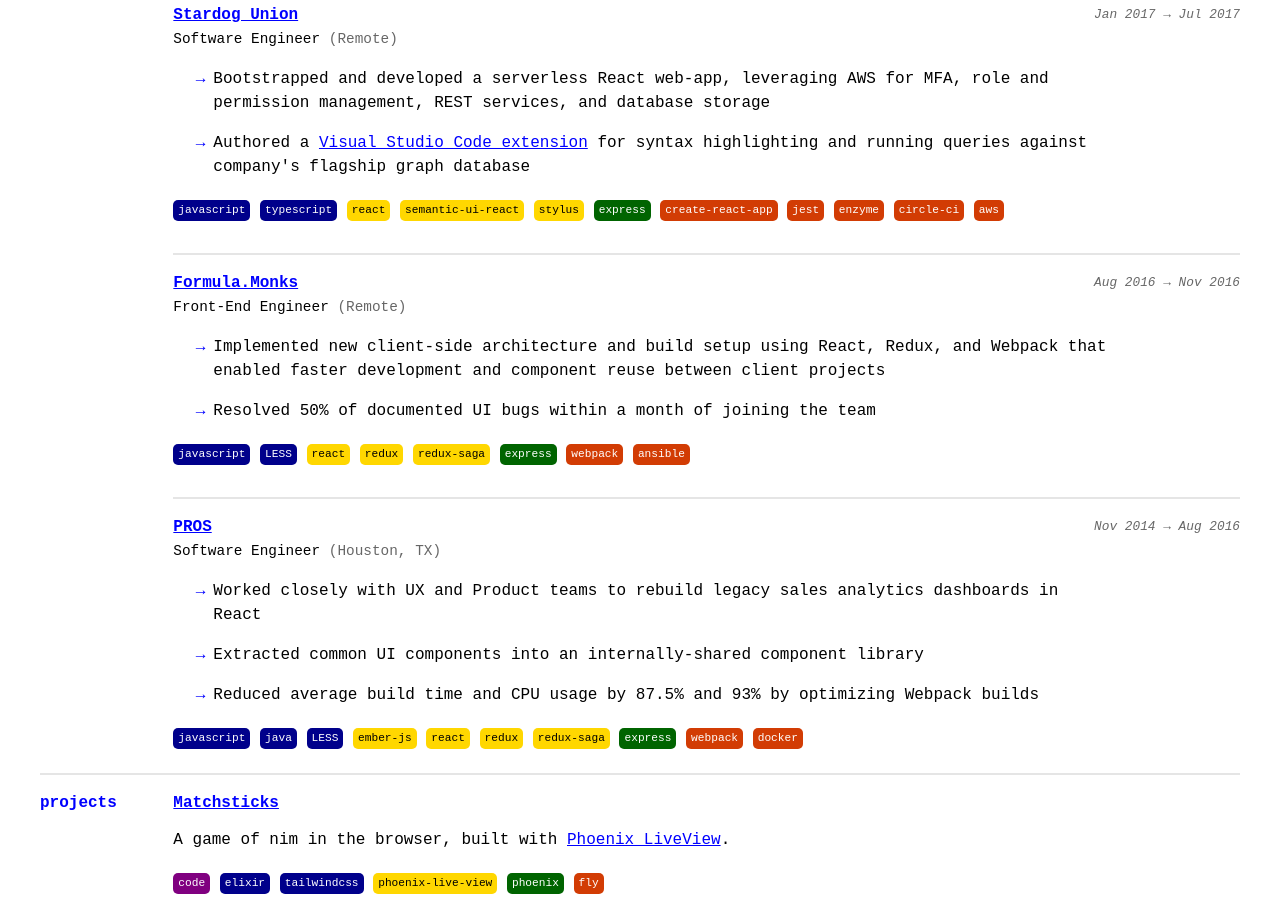
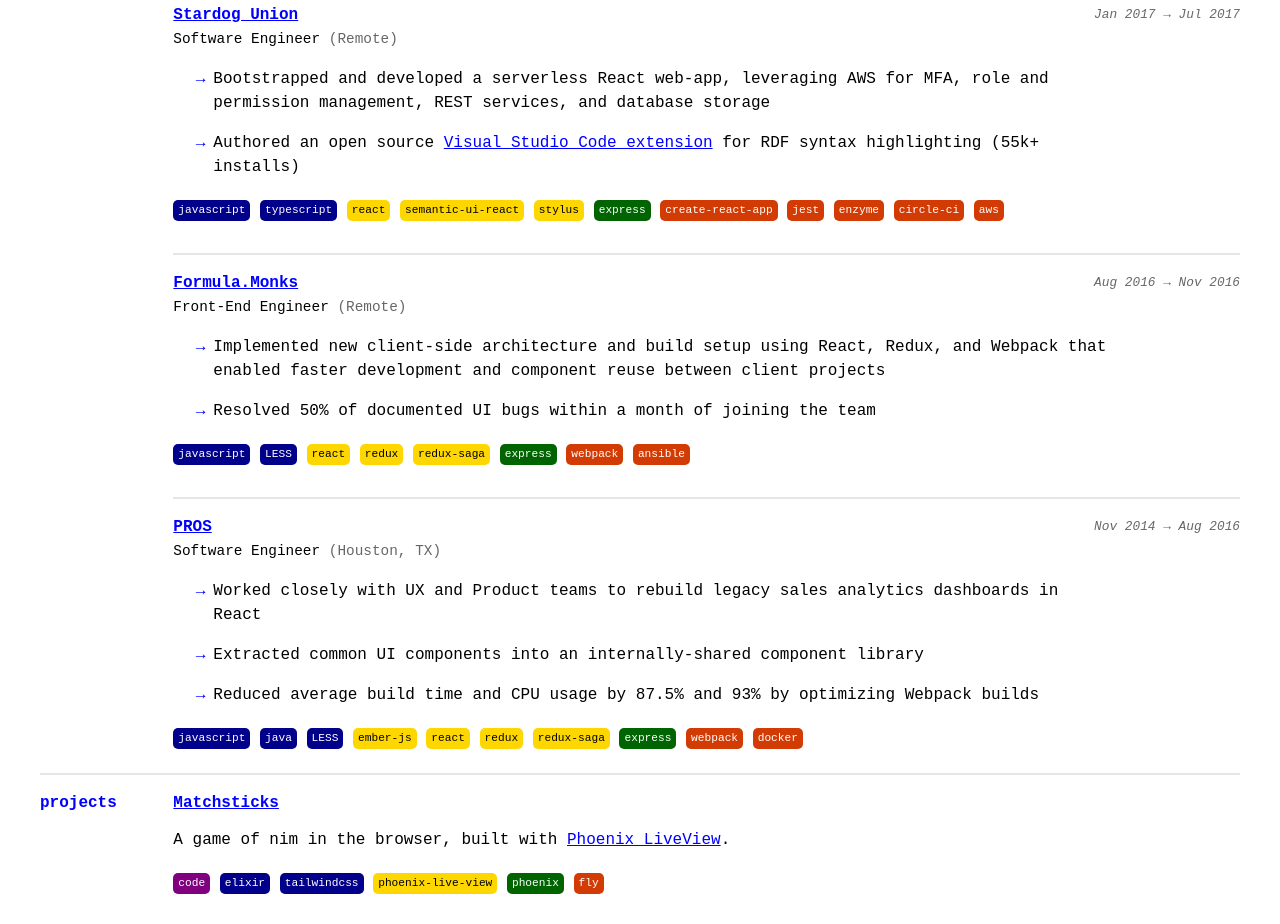
Before and after one commit to ellismarkf/mfellis.com, a plain HTML site: page index.html in a window 1280 px wide. Shown: the part 2849-3773 px from the top of the page. Drawn offline with Linux system fonts and the light colour scheme.

Commit message:
feat: include install count

```diff
--- a/index.html
+++ b/index.html
@@ -216,7 +216,7 @@
           </div>
           <ul class="description">
             <li>Bootstrapped and developed a serverless React web-app, leveraging AWS for MFA, role and permission management, REST services, and database storage</li>
-            <li>Authored a <a href="https://marketplace.visualstudio.com/items?itemName=stardog-union.stardog-rdf-grammars" target="_blank" rel="noreferrer">Visual Studio Code extension</a> for syntax highlighting and running queries against company's flagship graph database</li>
+            <li>Authored an open source  <a href="https://marketplace.visualstudio.com/items?itemName=stardog-union.stardog-rdf-grammars" target="_blank" rel="noreferrer">Visual Studio Code extension</a> for RDF syntax highlighting (55k+ installs)</li>
           </ul>
           <div class="tag-container">
             <span class="tag lang">javascript</span>
```
Also changed, not shown: 1 other file.
